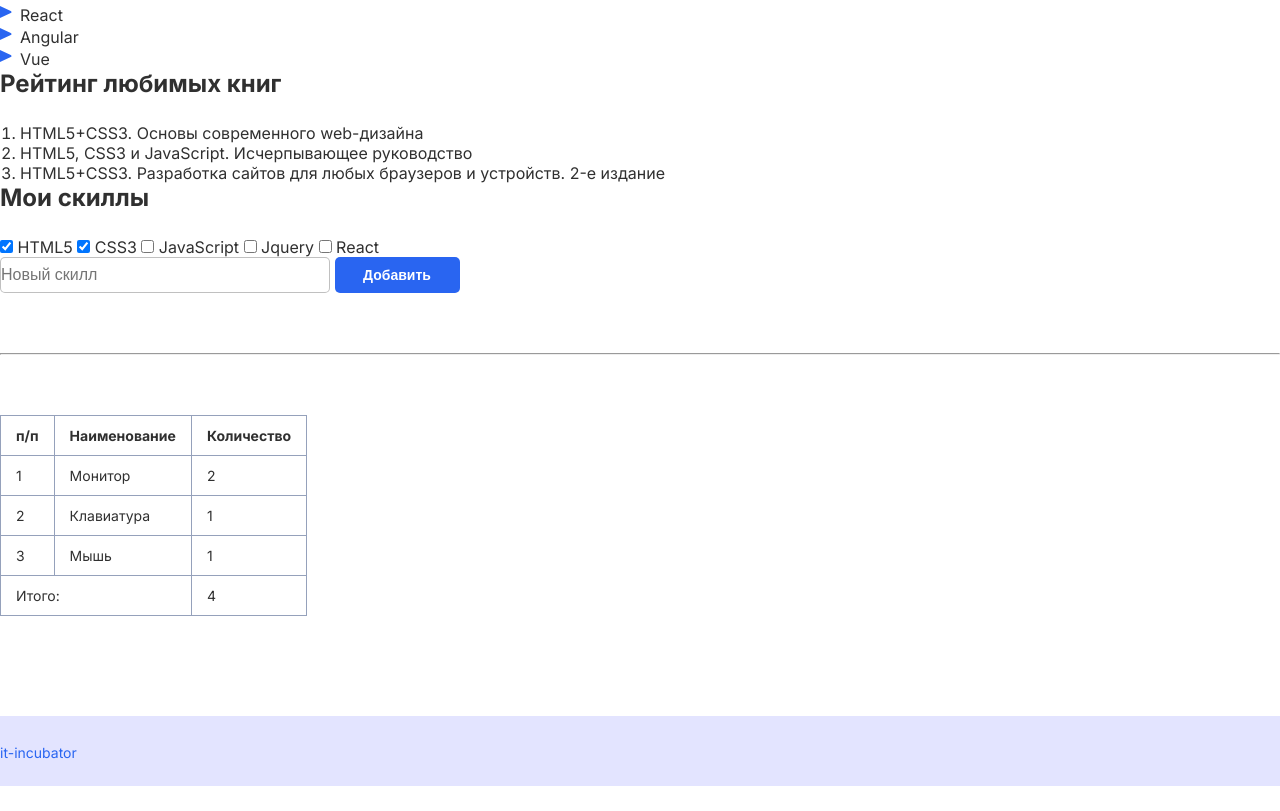
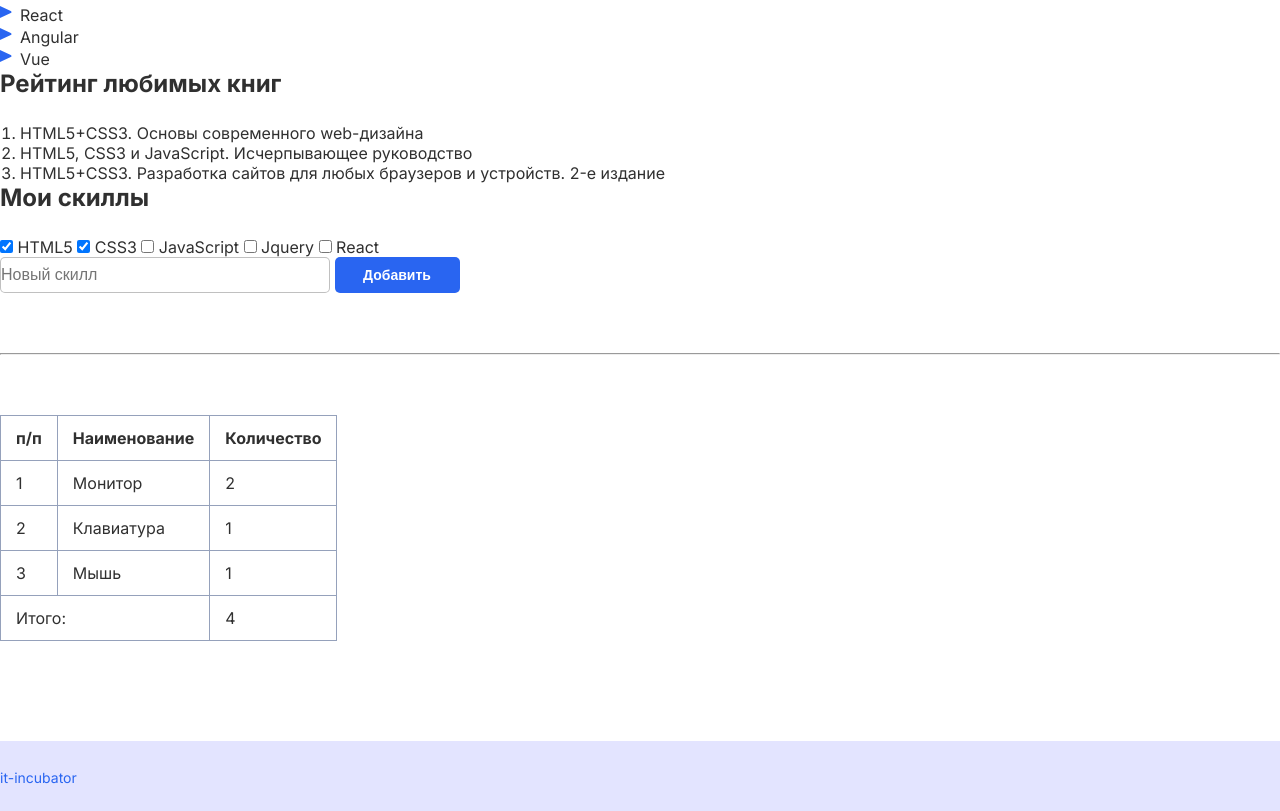
Before and after one commit to JuliaGolota/2-hw-with-auto-test-html-css-main, a plain HTML site: page index.html in a window 1280 px wide. Shown: the part 1280-2091 px from the top of the page. Before the commit the page ends 2066 px from the top, so only its background shows below. Drawn offline with Linux system fonts and the light colour scheme.

Commit message:
correction 1

```diff
--- a/style.css
+++ b/style.css
@@ -80,7 +80,7 @@ select {
 .frameworks-list {
   /* Стили для маркированного списка во второй секции */
   list-style-image: url(./assets/images/solar_map-arrow-up-bold.svg);
-  padding-left: 20px;
+  padding: 0 20px;
   font-weight: 400;
   font-size: 16px;
 }
@@ -89,7 +89,7 @@ select {
   /* Стили для нумерованного списка во второй секции */
   font-weight: 400;
   font-size: 16px;
-  padding-left: 20px;
+  padding: 0 20px;
 }
 
 .label {
@@ -136,14 +136,14 @@ th,
 td {
   /* Стили для ячеек таблицы */
   border: 1px solid #95a1bb;
-  padding: 11px 15px;
+  padding: 12px 15px;
   font-weight: 400;
-  font-size: 14px;
+  font-size: 16px;
 }
 
 .table-title {
   font-weight: 700;
-  font-size: 14px;
+  font-size: 16px;
   text-align: center;
 }
 
```
